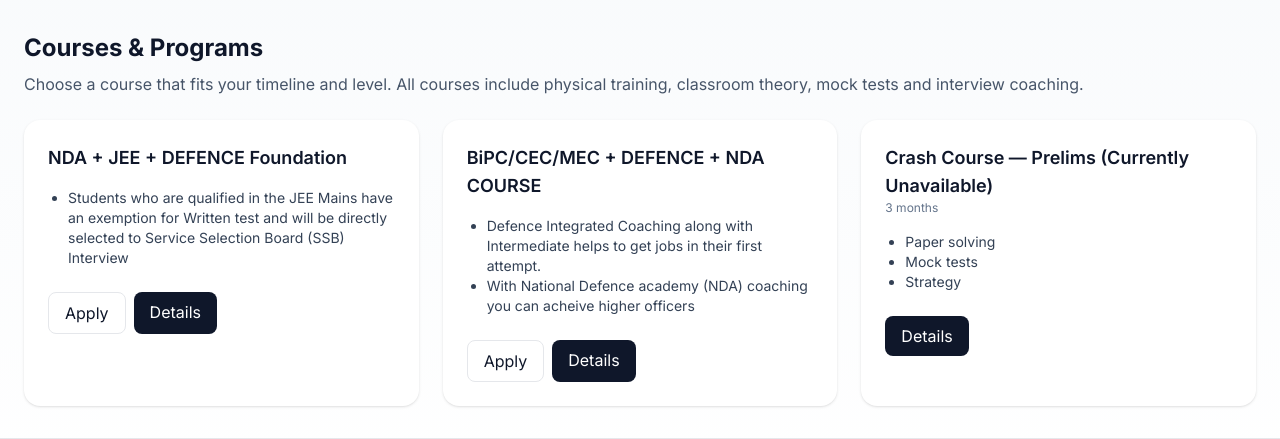
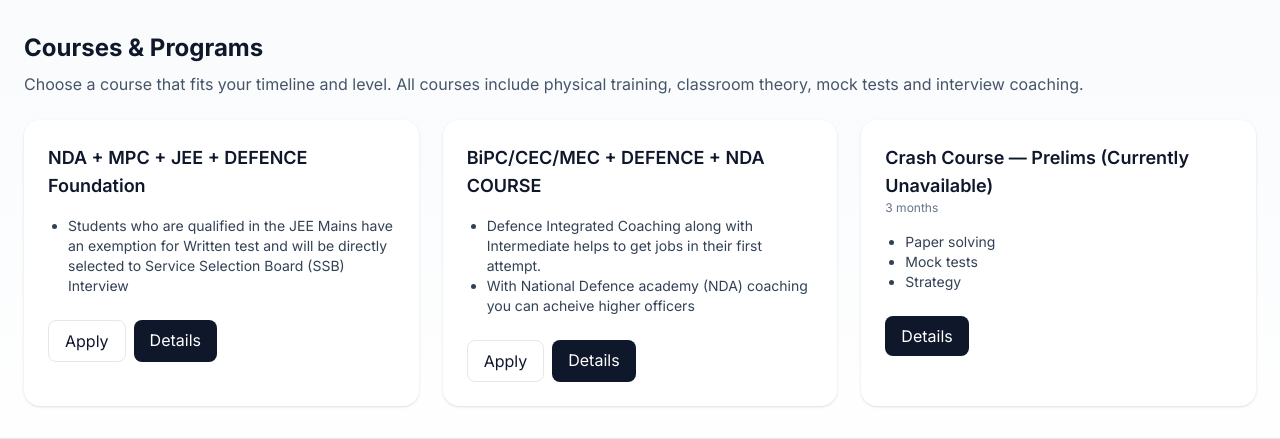
Before and after one commit to Thanish7442/warangal-wda, a Node server app: page /courses in a window 1280 px wide. Shown: the part 81-520 px from the top of the page. Run offline with Node 20, Linux system fonts and the light colour scheme; some libraries are stand-ins or nearby versions.

Commit message:
Update courses.ejs

```diff
--- a/views/courses.ejs
+++ b/views/courses.ejs
@@ -6,7 +6,7 @@
 
   <div class="mt-6 grid md:grid-cols-3 gap-6">
     <div class="p-6 rounded-2xl bg-white shadow hover:shadow-lg transition">
-      <h4 class="font-semibold text-lg">NDA + JEE + DEFENCE Foundation</h4>
+      <h4 class="font-semibold text-lg">NDA + MPC + JEE + DEFENCE Foundation</h4>
       <div class="text-xs text-slate-500"></div>
       <ul class="mt-4 list-disc pl-5 text-sm text-slate-700">
         <li>Students who are qualified in the JEE Mains have an exemption for Written test and will be directly selected to Service Selection Board (SSB) Interview </li>
```
